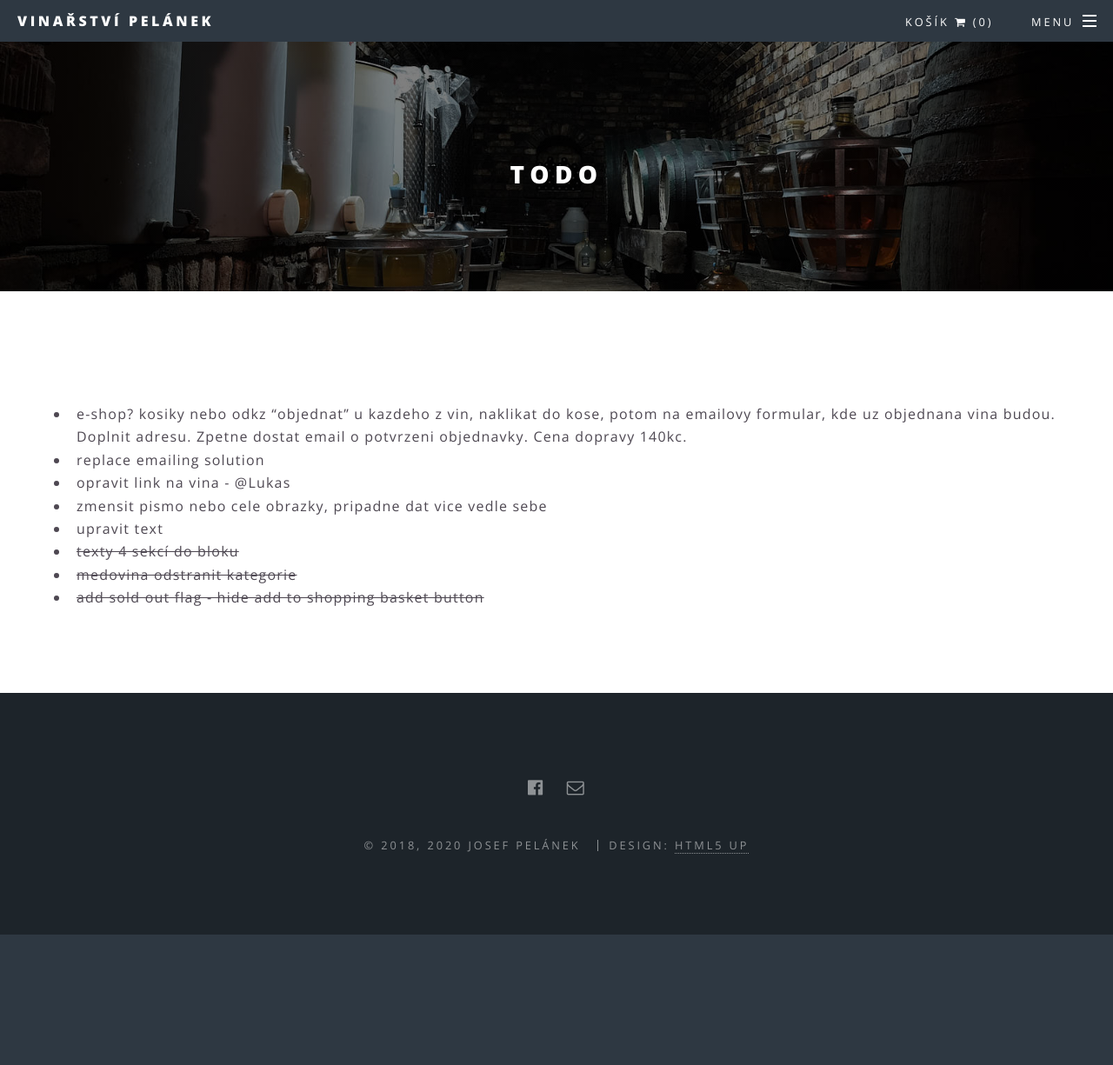
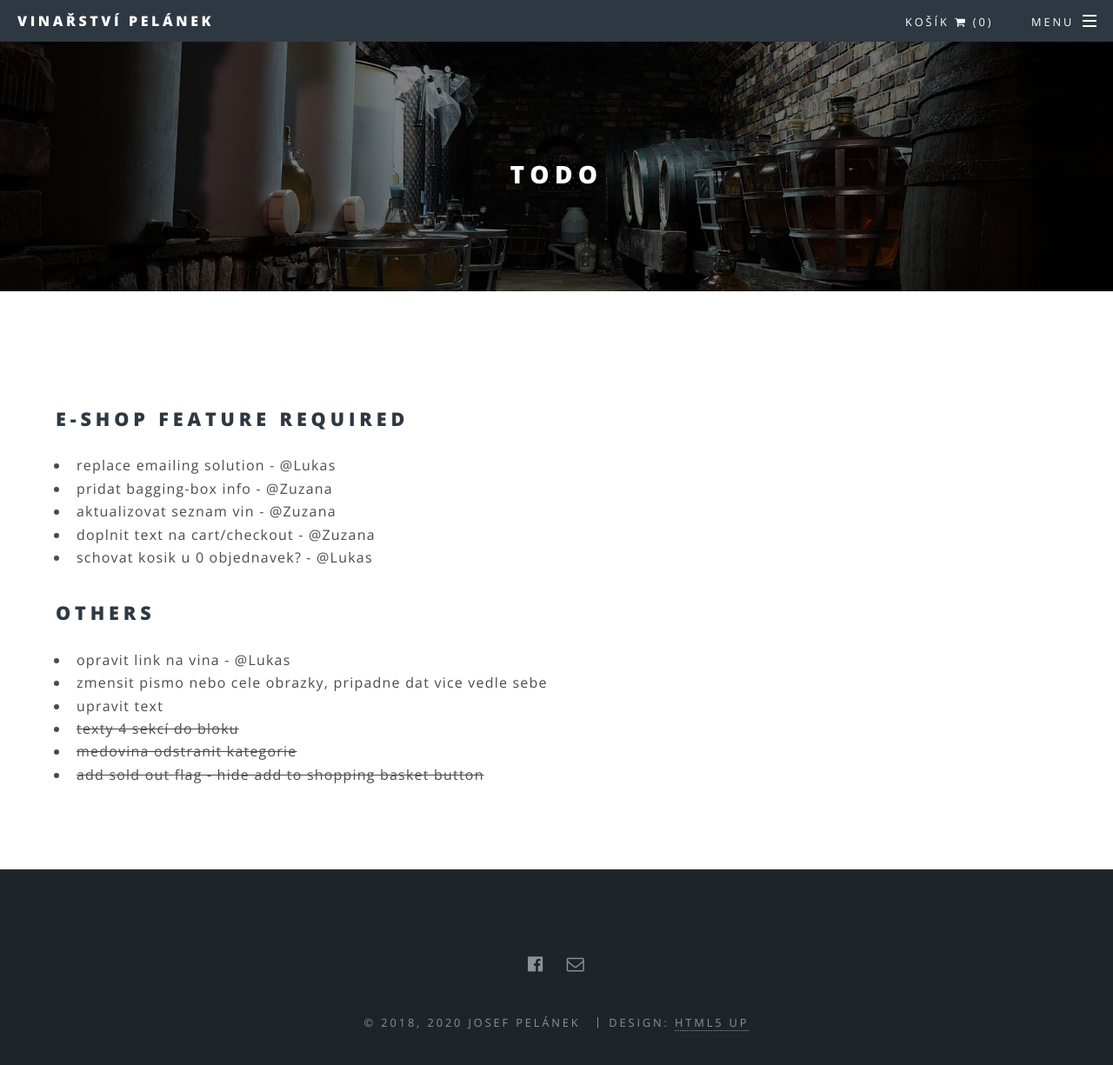
Before and after one commit to luk355/vinarstvi-pelanek, a Jekyll site: the page built from TODO.md, in a window 1280 px wide and 1279 px high. Shown: the top 1225 px of the window at 87% size. Built offline with Jekyll 4.4.1, drawn with Linux system fonts in a browser that asks for light colours; our own code applies the rules of GitHub Pages for plain Markdown files.

Commit message:
chore: update TODO

```diff
--- a/TODO.md
+++ b/TODO.md
@@ -1,7 +1,15 @@
 # TODO
 
-* e-shop? kosiky nebo odkz "objednat" u kazdeho z vin, naklikat do kose, potom na emailovy formular, kde uz objednana vina budou. Doplnit adresu. Zpetne dostat email o potvrzeni objednavky. Cena dopravy 140kc.
-* replace emailing solution
+## E-shop feature required
+
+* replace emailing solution - @Lukas
+* pridat bagging-box info - @Zuzana
+* aktualizovat seznam vin - @Zuzana
+* doplnit text na cart/checkout - @Zuzana
+* schovat kosik u 0 objednavek? - @Lukas
+
+## others
+
 * opravit link na vina - @Lukas
 * zmensit pismo nebo cele obrazky, pripadne dat vice vedle sebe
 * upravit text
```
